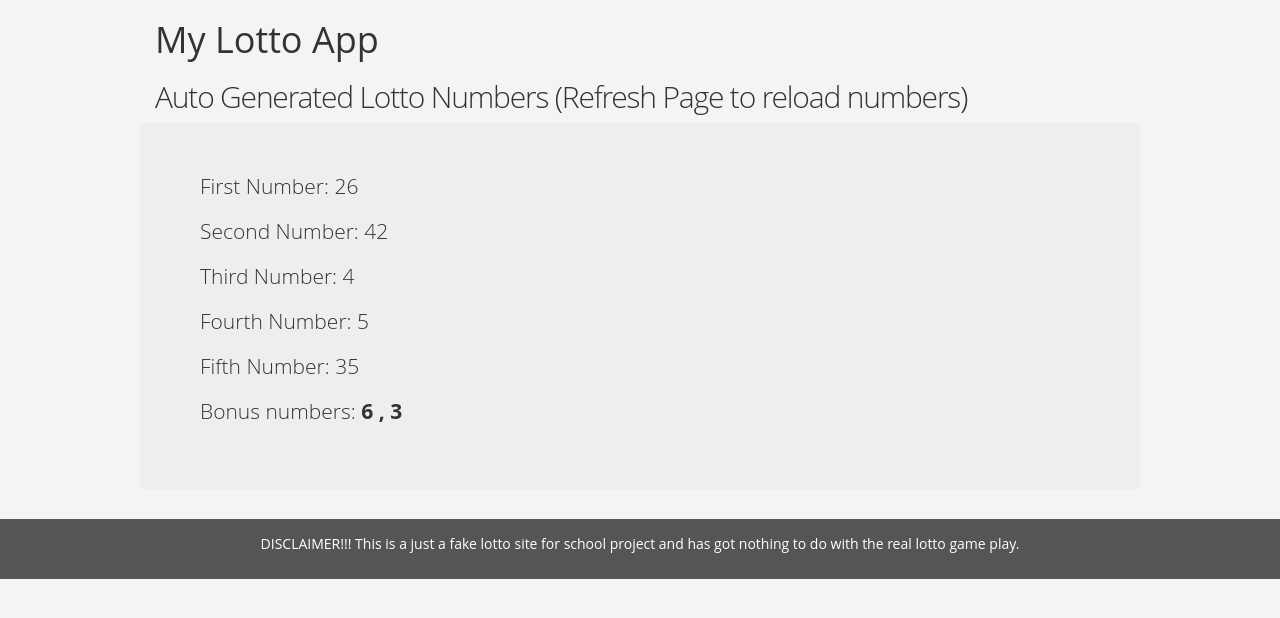
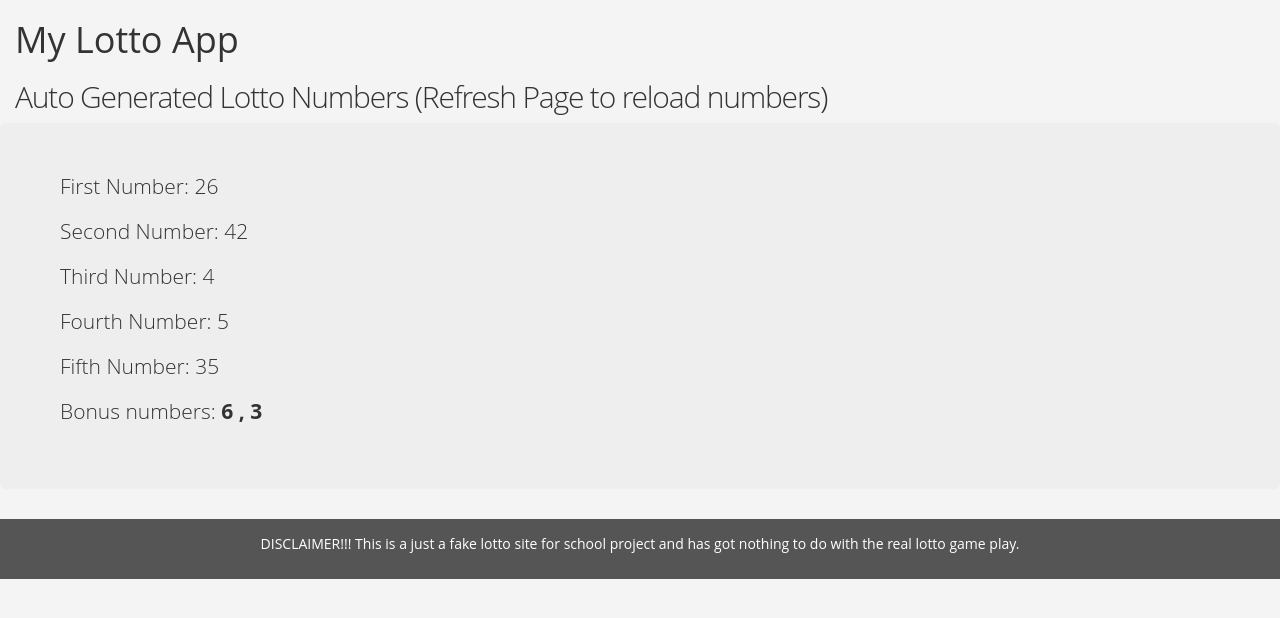
Before and after one commit to mikeypy/lottoNumbers, a Flask app: page / in a window 1280 px wide. Shown: the part 52-670 px from the top of the page. Run offline with Flask 2, Linux system fonts and the light colour scheme; some libraries are stand-ins or nearby versions.

Commit message:
Update main.css

```diff
--- a/app/static/css/main.css
+++ b/app/static/css/main.css
@@ -26,7 +26,7 @@ a{
 
 .container {
 
-	width: 1000px;
+	width: 100%;
 	margin: 0 auto;
 }
 .pull-left{
```
